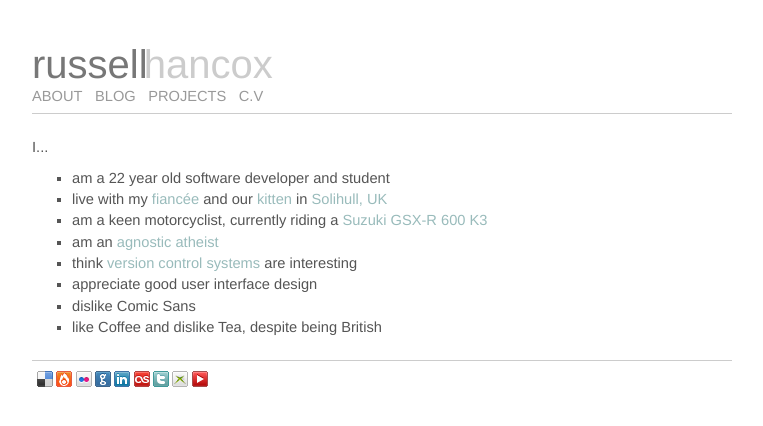
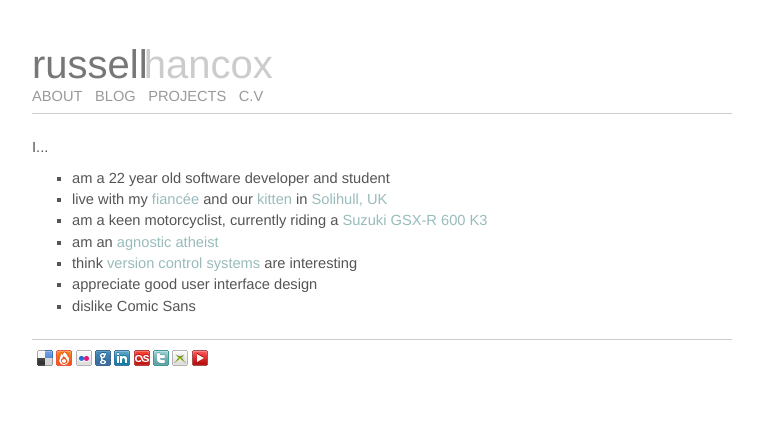
Before and after one commit to russellhancox/russell.hancox.us, a Jekyll site: the page built from index.html, in a window 1280 px wide. Shown: the top 426 px of the page, without its empty margins (10-773 px from the left). Built offline with Jekyll 4.4.1, drawn with Linux system fonts in a browser that asks for light colours.

```diff
--- a/_layouts/default.html
+++ b/_layouts/default.html
@@ -7,7 +7,7 @@
 -->
 <html>
 	<head>
-		<title>Russell Hancox</title>
+		<title>Russell Hancox - {{ page.title }}</title>
 		<meta http-equiv="Content-Type" content="text/html; charset=utf-8"/>
 		<meta name="viewport" content="width=500" />
 		<link rel="openid.server" href="http://openid.claimid.com/server" />
--- a/code.js
+++ b/code.js
@@ -1,10 +1,13 @@
 function startup()
 {
-	// Call the function for the correct page
-	page_id();
+	// Call the function for the correct page, if it's defined
+	if (typeof page_id == 'function')
+	{
+		page_id();
+	}
 }
 
-function index()
+function About()
 {
 	// Calculate my current age and stick it in the right place
 	var today = new Date();
@@ -12,6 +15,3 @@ function index()
 	if (10 > today.getMonth() || (10 == today.getMonth() && today.getDate() < 25)) { age = age - 1; }
 	document.getElementById('myage').innerHTML = age + " year old ";
 }
-
-function blog()
-{}
--- a/cv/index.html
+++ b/cv/index.html
@@ -1,5 +1,5 @@
 ---
-title: cv
+title: CV
 layout: default
 ---
 Not ready yet
--- a/index.html
+++ b/index.html
@@ -11,5 +11,4 @@ I...
 	<li>think <a href="http://en.wikipedia.org/wiki/Revision_control">version control systems</a> are interesting</li>
 	<li>appreciate good user interface design</li>
 	<li>dislike Comic Sans</li>
-	<li>like Coffee and dislike Tea, despite being British</li>
 </ul>
--- a/projects/index.html
+++ b/projects/index.html
@@ -1,5 +1,5 @@
 ---
-title: projects
+title: Projects
 layout: default
 ---
 Not ready yet
```
Also changed, not shown: other parts of index.html (+1 -1 lines).
